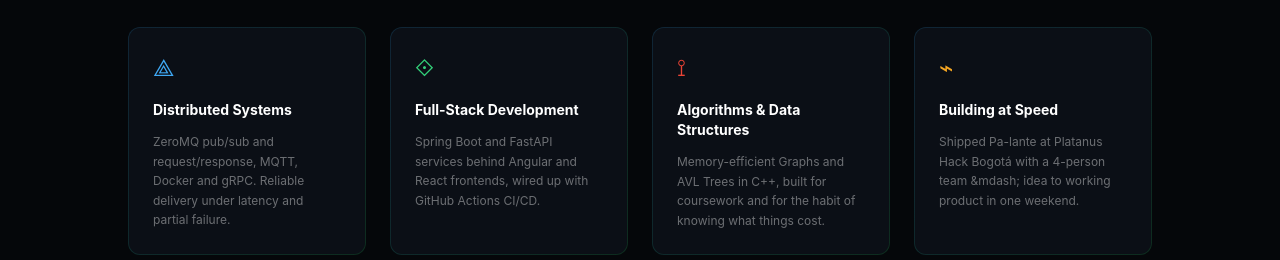
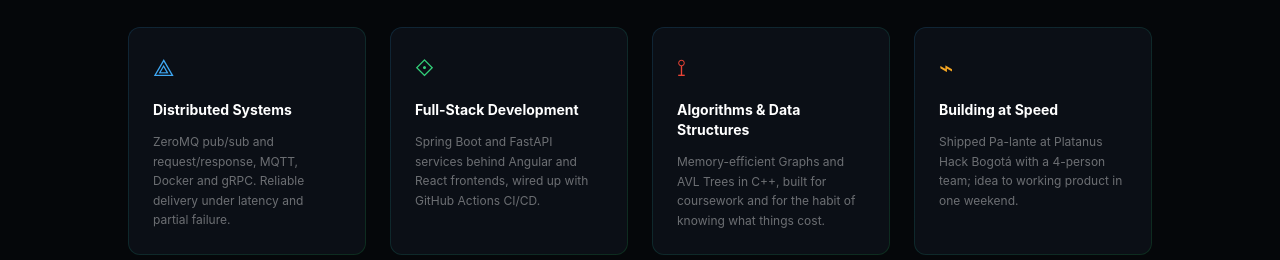
Before and after one commit to SalomonAvila/Portafolio, a Next.js app: page / in a window 1280 px wide. Shown: the part 1140-1400 px from the top of the page. Built offline with nearby package versions, Linux system fonts and the light colour scheme.

Commit message:
Fix text

```diff
--- a/components/About.tsx
+++ b/components/About.tsx
@@ -39,7 +39,7 @@ export default function About() {
             {
               icon: '⌁',
               title: 'Building at Speed',
-              desc: 'Shipped Pa-lante at Platanus Hack Bogotá with a 4-person team &mdash; idea to working product in one weekend.',
+              desc: 'Shipped Pa-lante at Platanus Hack Bogotá with a 4-person team; idea to working product in one weekend.',
               color: '#F5A623',
             },
           ].map((card) => (
```
